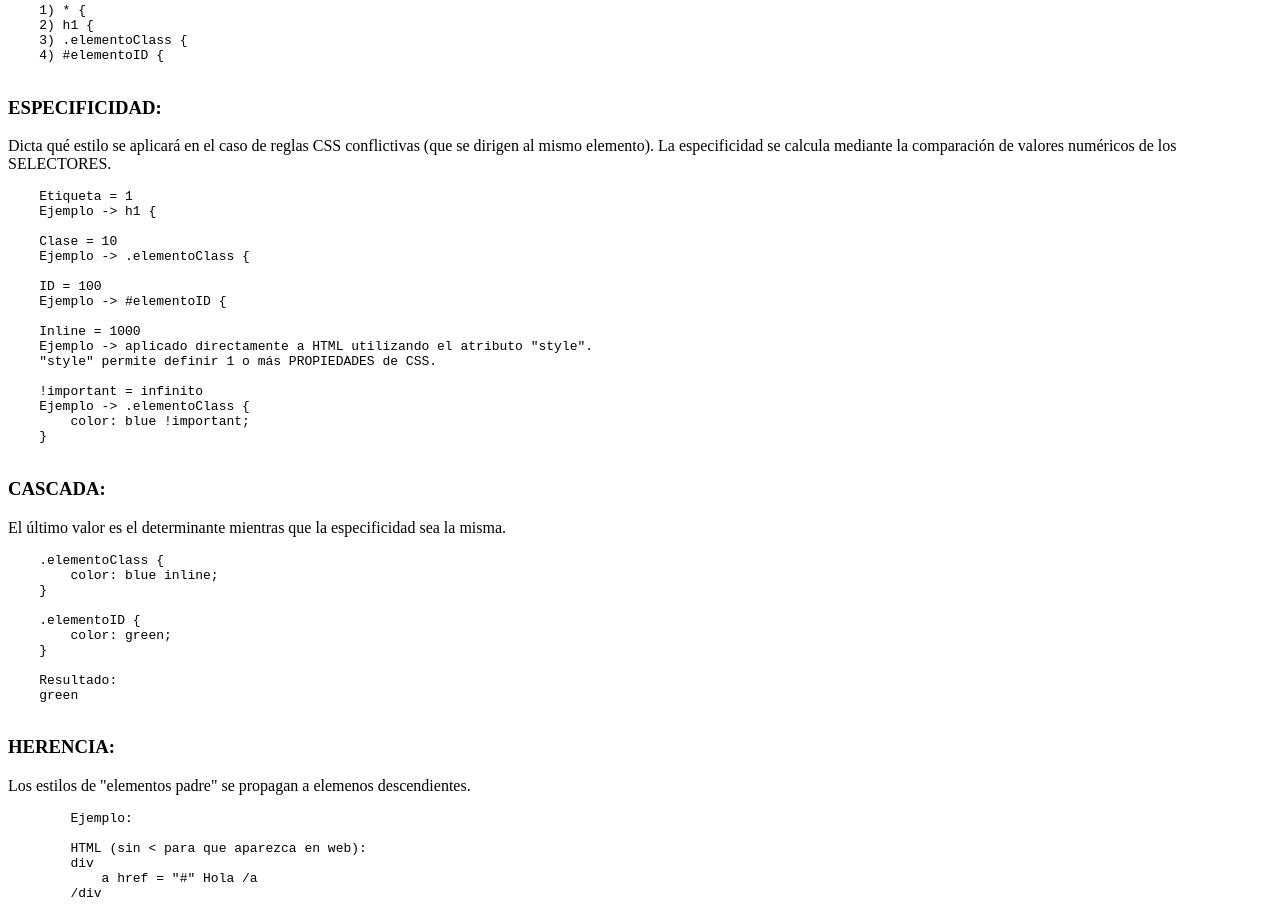
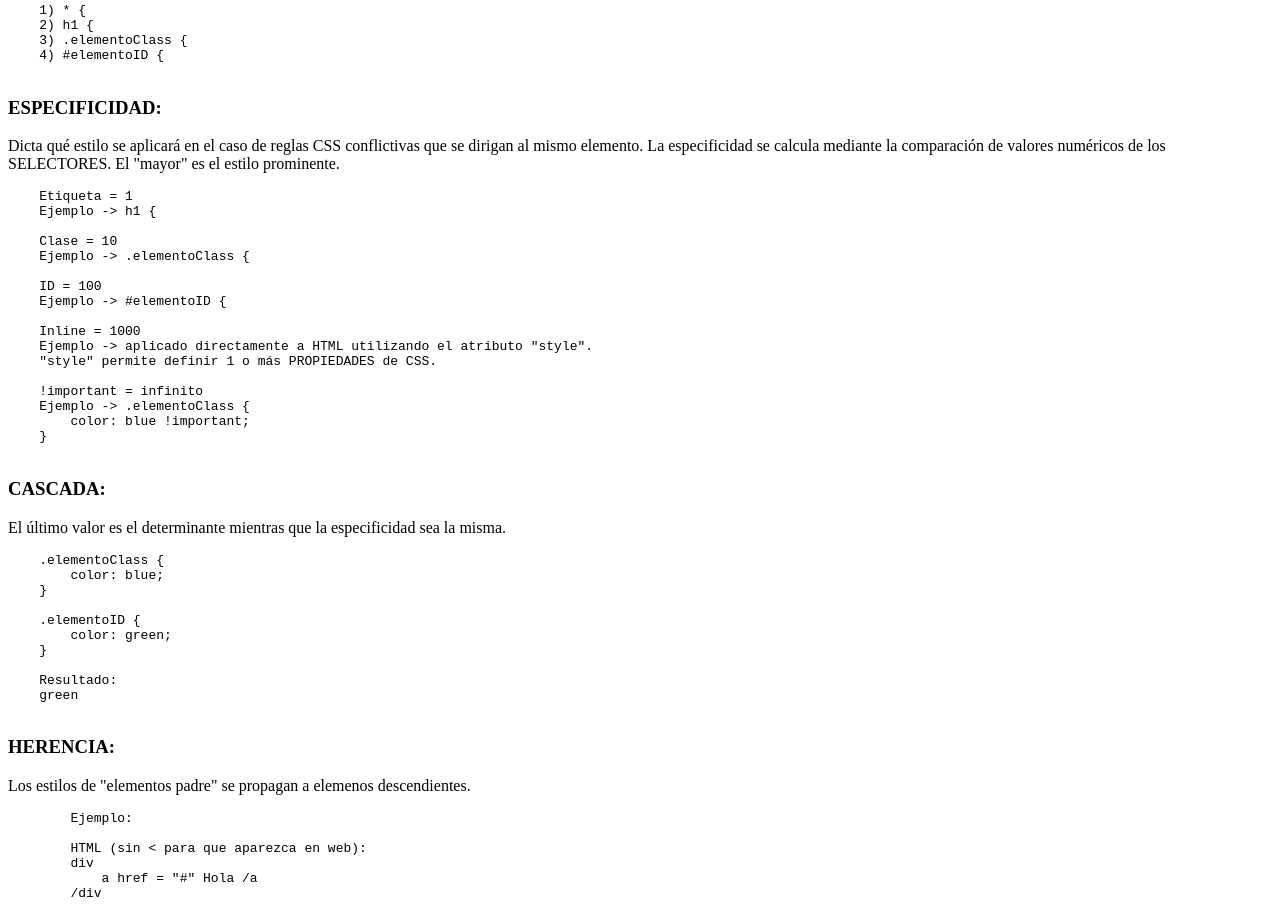
Before and after one commit to Alessandra1704rf/W3_front2, a plain HTML site: page index.html in a window 1280 px wide. Shown: the part 455-1373 px from the top of the page. Drawn offline with Linux system fonts and the light colour scheme.

Commit message:
2nd commit

```diff
--- a/index.html
+++ b/index.html
@@ -33,7 +33,7 @@
     </pre>
 
     <h3>ESPECIFICIDAD:</h3>
-    <p>Dicta qué estilo se aplicará en el caso de reglas CSS conflictivas (que se dirigen al mismo elemento). La especificidad se calcula mediante la comparación de valores numéricos de los SELECTORES.</p>
+    <p>Dicta qué estilo se aplicará en el caso de reglas CSS conflictivas que se dirigan al mismo elemento. La especificidad se calcula mediante la comparación de valores numéricos de los SELECTORES. El "mayor" es el estilo prominente.</p>
 
     <pre>
     Etiqueta = 1
@@ -59,7 +59,7 @@
     <p>El último valor es el determinante mientras que la especificidad sea la misma.</p>
     <pre>
     .elementoClass {
-        color: blue inline;
+        color: blue;
     }
 
     .elementoID {
```
